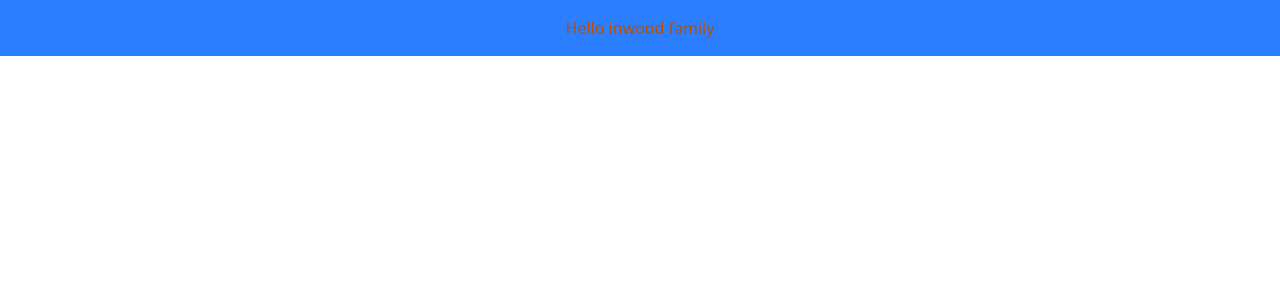
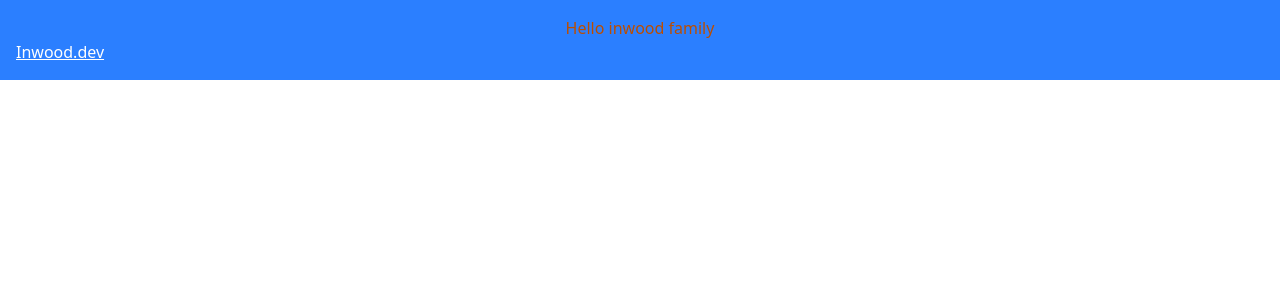
Before and after one commit to MrOLU24/INWOOD, a React (Vite) app: page / in a window 1280 px wide. Shown: the top 300 px of the page. Built offline with nearby package versions, Linux system fonts and the light colour scheme.

Commit message:
line test

```diff
--- a/src/App.jsx
+++ b/src/App.jsx
@@ -4,6 +4,11 @@ function App() {
   return (
     <div className="bg-blue-500 text-white p-4">
       <p className="flex justify-center items-center text-amber-700"> Hello inwood family</p>
+      <span>
+        <a href="https://inwood.dev" className="underline">
+          Inwood.dev
+        </a>
+      </span>
     </div>
   );
 }
```
